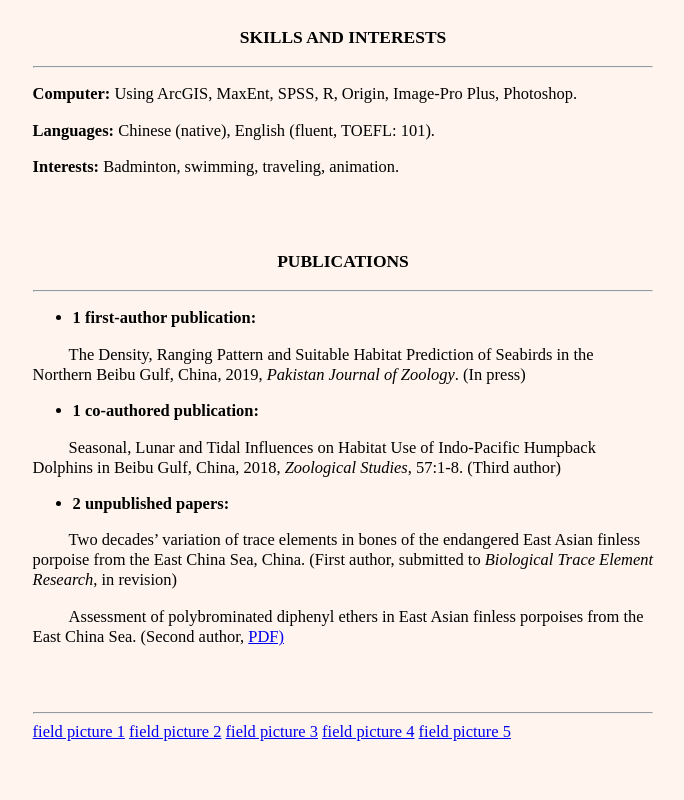
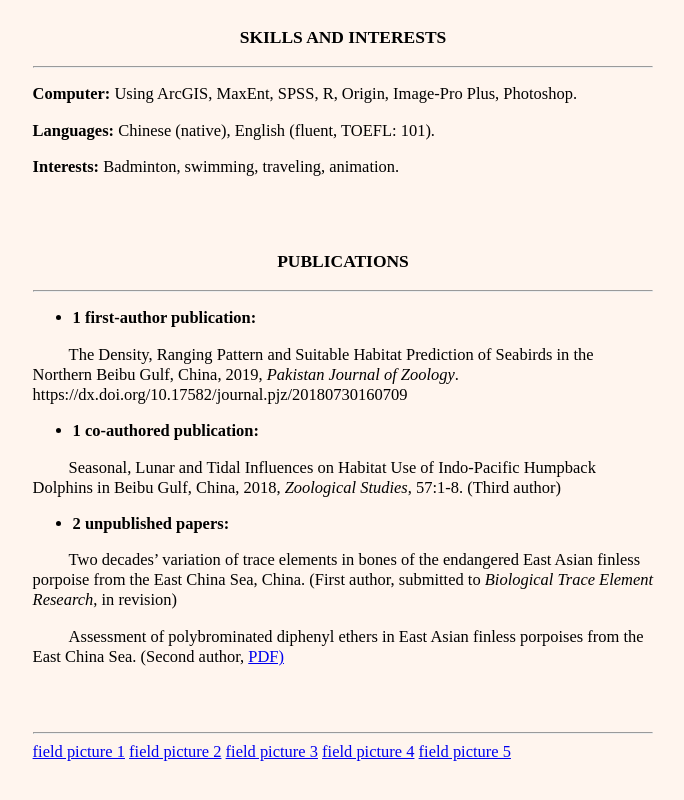
Before and after one commit to hao181234/joycv, a plain HTML site: page index.html in a window 1280 px wide. Shown: the part 2044-2844 px from the top of the page, without its empty margins (297-981 px from the left). Drawn offline with Linux system fonts and the light colour scheme.

Commit message:
paper doi updated

```diff
--- a/index.html
+++ b/index.html
@@ -183,7 +183,8 @@
 	 <ul>
 	  <li><b>1 first-author publication:</b></li>
          </ul>
-         <p style="text-indent:36px;">The Density, Ranging Pattern and Suitable Habitat Prediction of Seabirds in the Northern Beibu Gulf, China, 2019, <i>Pakistan Journal of Zoology</i>. (In press)</p>
+         <p style="text-indent:36px;">The Density, Ranging Pattern and Suitable Habitat Prediction of Seabirds in the Northern Beibu Gulf, China, 2019, <i>Pakistan Journal of Zoology</i>. https://dx.doi.org/10.17582/journal.pjz/20180730160709
+ </p>
 
 	 <ul>
 	  <li><b>1 co-authored publication:</b></li>
```
